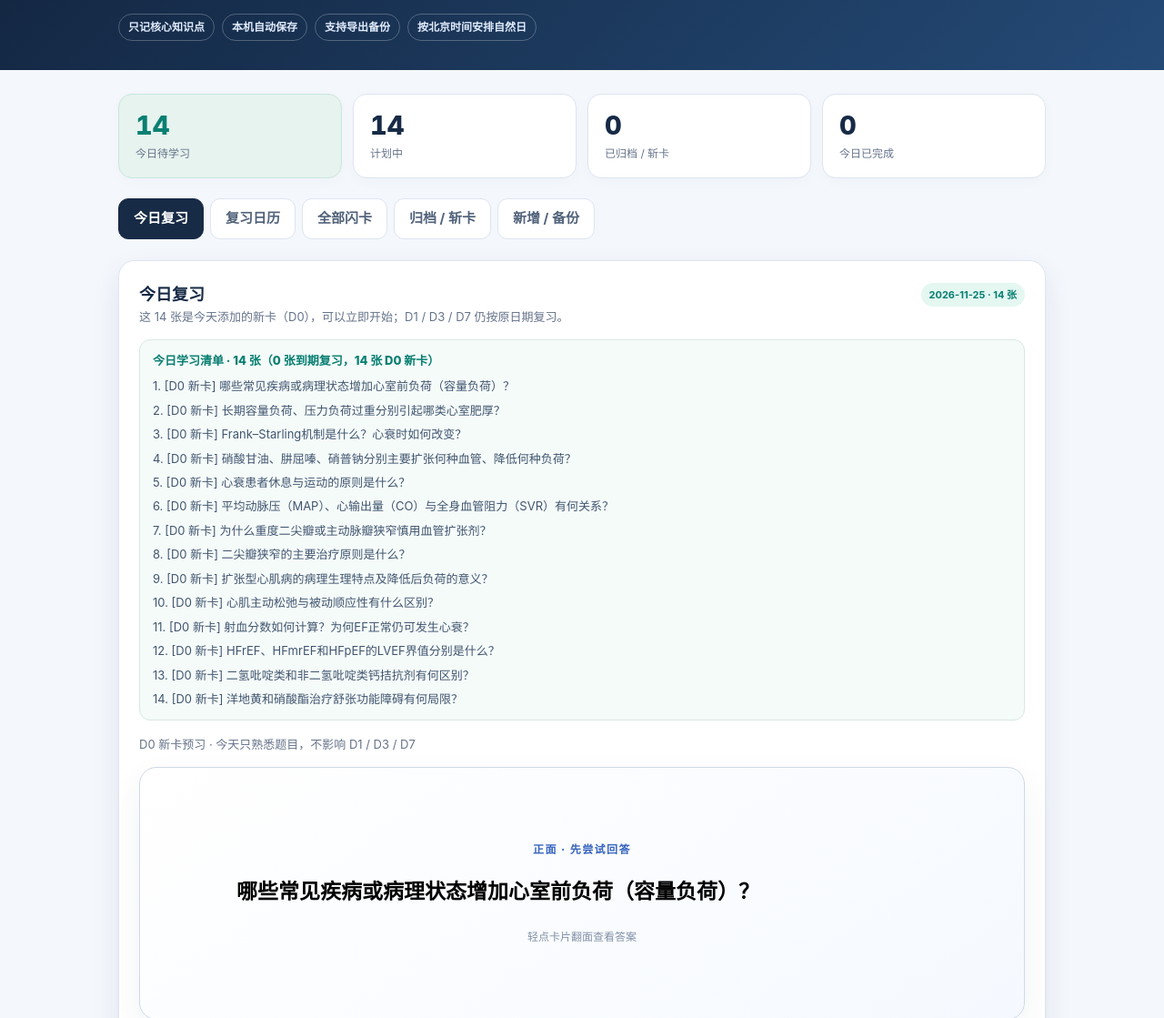
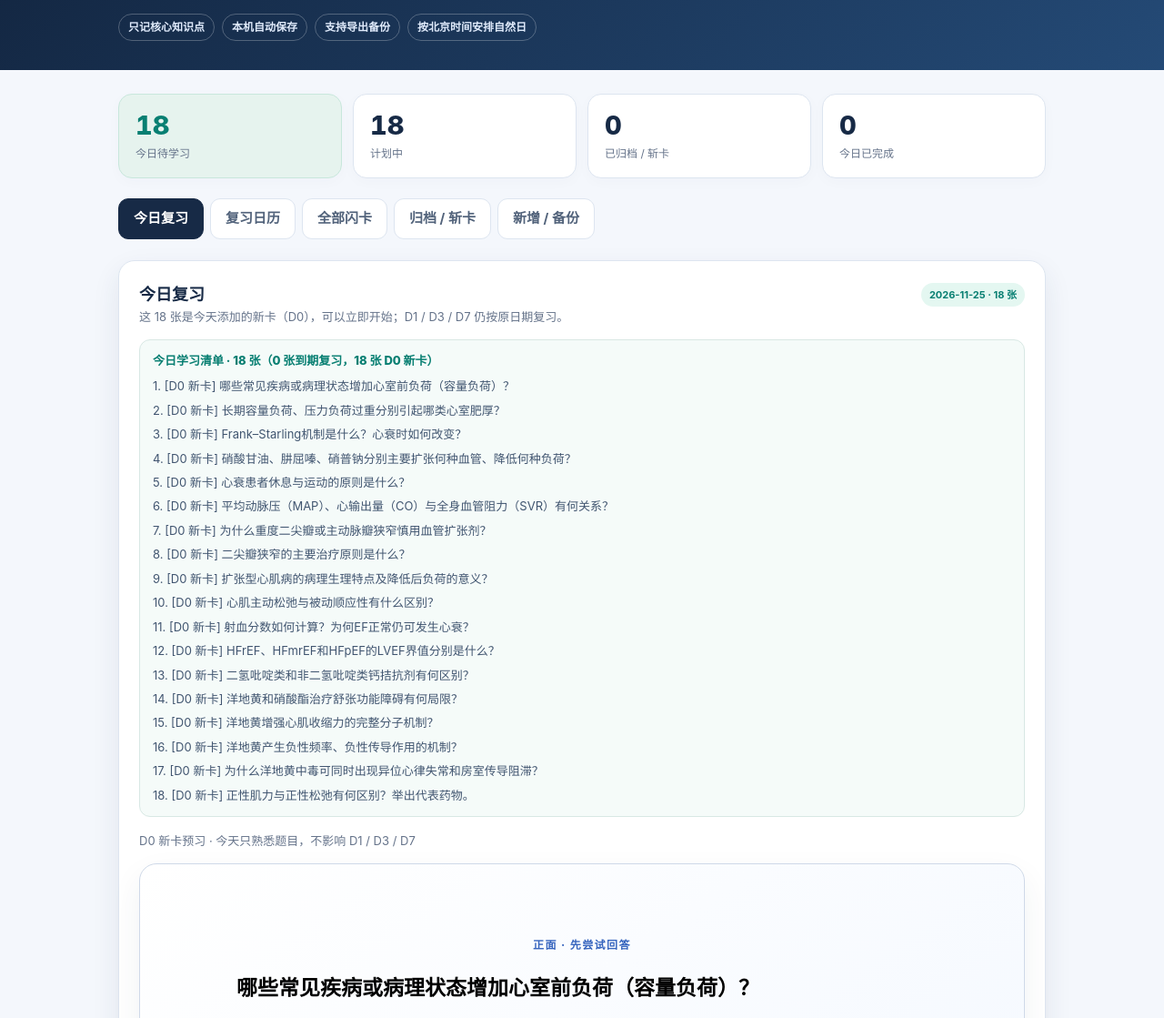
Before and after one commit to Catshorse/flashcard, a plain HTML site: page medicine/index.html in a window 1280 px wide. Shown: the part 146-1265 px from the top of the page at 91% size. Drawn offline with Linux system fonts and the light colour scheme.

Commit message:
Add four selected digoxin pharmacology flashcards

```diff
--- a/medicine/index.html
+++ b/medicine/index.html
@@ -150,6 +150,34 @@ const initialCards=[
     "back": "洋地黄增强收缩力、减慢房室传导，并非逆转肥厚或改善单纯舒张功能障碍的药物；硝酸酯降低充盈压，但不是经典逆转左室肥厚药，也不推荐常规用于改善HFpEF运动能力。",
     "addedOn": "2026-11-25",
     "addedAt": "2026-11-25T12:00:00+08:00"
+  },
+  {
+    "id": "im-cardio-015",
+    "front": "洋地黄增强心肌收缩力的完整分子机制？",
+    "back": "抑制Na⁺/K⁺-ATP酶→胞内Na⁺升高→跨膜Na⁺梯度减小→NCX正向排Ca²⁺减少→胞内及肌浆网储钙增加→收缩期可利用Ca²⁺增加→正性肌力。",
+    "addedOn": "2026-11-25",
+    "addedAt": "2026-11-25T11:55:00+08:00"
+  },
+  {
+    "id": "im-cardio-016",
+    "front": "洋地黄产生负性频率、负性传导作用的机制？",
+    "back": "增强迷走神经作用及对传导组织的直接作用：抑制窦房结频率，减慢房室结传导、延长其不应期；可用于部分房颤患者控制心室率。",
+    "addedOn": "2026-11-25",
+    "addedAt": "2026-11-25T11:55:00+08:00"
+  },
+  {
+    "id": "im-cardio-017",
+    "front": "为什么洋地黄中毒可同时出现异位心律失常和房室传导阻滞？",
+    "back": "作用部位不同：钙超载可致延迟后除极及触发活动，使异位兴奋增加；迷走神经作用及直接毒性可抑制房室传导。因此可出现室性早搏、室速，同时伴房室传导阻滞。",
+    "addedOn": "2026-11-25",
+    "addedAt": "2026-11-25T11:55:00+08:00"
+  },
+  {
+    "id": "im-cardio-018",
+    "front": "正性肌力与正性松弛有何区别？举出代表药物。",
+    "back": "正性肌力：增强收缩力（如地高辛、多巴酚丁胺）；正性松弛：加速主动松弛（如多巴酚丁胺，通过β₁-cAMP-PKA促进钙回收）。地高辛不是经典正性松弛药。",
+    "addedOn": "2026-11-25",
+    "addedAt": "2026-11-25T11:55:00+08:00"
   }
 ].map(x=>({...x,addedOn:x.addedOn||SEED_DATE,addedAt:x.addedAt||SEED_TIME,status:'active',archivedAt:null,archiveReason:null,history:[],completedStages:[],pendingExtras:[]}));
 let state={version:1,cards:[]};
```
